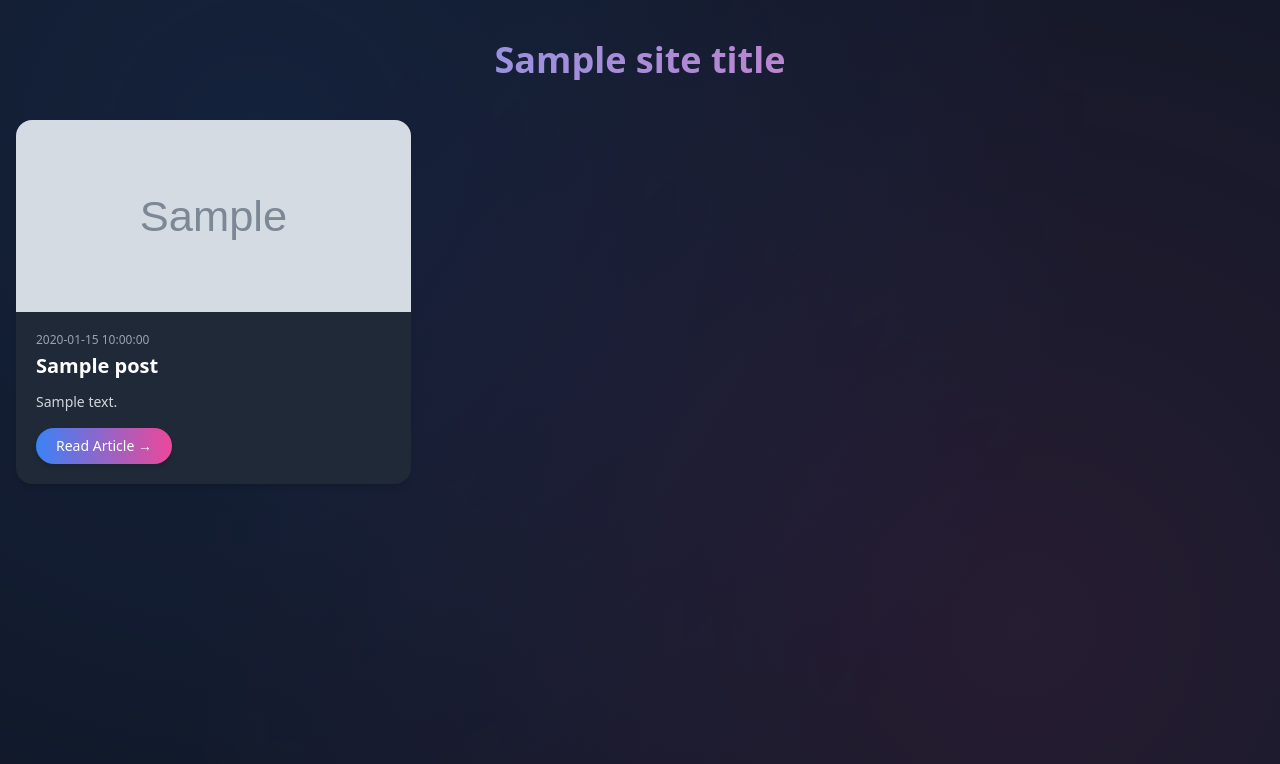
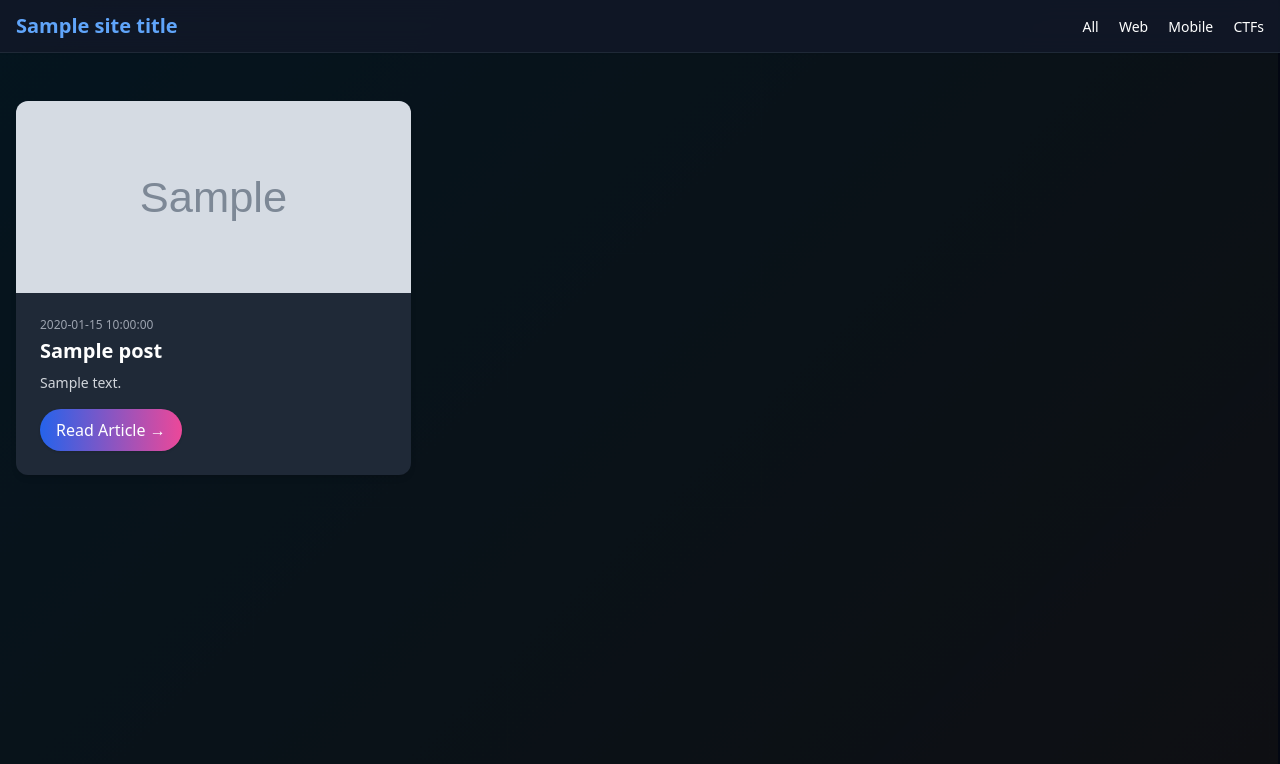
Before and after one commit to onurcangnc/medium_feed_site, a Python web app: template templates/index.html.j2 in a window 1280 px wide. Shown: the top 764 px of the page. Run offline with Jinja, Linux system fonts and the light colour scheme; the template is opened without the code that fills it: most values are stand-ins (such as "Sample title", 1, 10 or a date in 2020); grey boxes marked "Sample" are stand-in pictures; some libraries are stand-ins or nearby versions.

Commit message:
additional tests added.6

```diff
--- a/templates/index.html.j2
+++ b/templates/index.html.j2
@@ -50,40 +50,47 @@
         left: 0;
         width: 100%;
         height: 100%;
-        background: radial-gradient(circle at 20% 20%, rgba(59, 130, 246, 0.1), transparent 70%),
-                    radial-gradient(circle at 80% 80%, rgba(236, 72, 153, 0.1), transparent 70%);
+        background: linear-gradient(135deg, rgba(34,193,195,0.08), rgba(253,187,45,0.05));
         z-index: -1;
-        animation: bgfloat 20s ease-in-out infinite;
+        animation: bgparallax 30s ease-in-out infinite alternate;
       }
 
-      @keyframes bgfloat {
-        0%, 100% { transform: translateY(0); }
-        50% { transform: translateY(-20px); }
+      @keyframes bgparallax {
+        0% { transform: translate(0, 0); }
+        100% { transform: translate(-20px, -20px); }
       }
     </style>
   </head>
-  <body class="bg-gray-900 text-white font-sans leading-relaxed">
-    <div class="max-w-7xl mx-auto px-4 py-10">
-      <h1 class="text-4xl font-bold mb-10 text-center bg-clip-text text-transparent bg-gradient-to-r from-blue-400 to-pink-400">
-        {{ site_title }}
-      </h1>
+  <body class="bg-gray-950 text-white font-sans leading-relaxed">
+    <nav class="sticky top-0 z-50 bg-gray-900 bg-opacity-90 shadow-sm border-b border-gray-800 backdrop-blur-md">
+      <div class="max-w-7xl mx-auto px-4 py-3 flex justify-between items-center">
+        <h1 class="text-xl font-bold text-blue-400">{{ site_title }}</h1>
+        <div class="space-x-4 hidden sm:block">
+          <a href="#" class="text-sm text-white hover:text-blue-400 transition">All</a>
+          <a href="#" class="text-sm text-white hover:text-blue-400 transition">Web</a>
+          <a href="#" class="text-sm text-white hover:text-blue-400 transition">Mobile</a>
+          <a href="#" class="text-sm text-white hover:text-blue-400 transition">CTFs</a>
+        </div>
+      </div>
+    </nav>
 
+    <div class="max-w-7xl mx-auto px-4 py-12">
       <div class="grid grid-cols-1 sm:grid-cols-2 lg:grid-cols-3 gap-8">
         {% for post in posts %}
-        <div class="bg-gray-800 rounded-2xl shadow-md hover:shadow-2xl transition duration-300 transform hover:-translate-y-1 overflow-hidden relative group" data-sr>
+        <div class="bg-gray-800 rounded-xl overflow-hidden shadow-md hover:shadow-xl transition-transform transform hover:-translate-y-1 group" data-sr>
           {% if post.thumbnail %}
-          <img src="{{ post.thumbnail }}" alt="cover image" class="w-full h-48 object-cover group-hover:scale-105 transition-transform duration-300">
+          <img src="{{ post.thumbnail }}" alt="cover image" class="w-full h-48 object-cover group-hover:scale-105 transition duration-300">
           {% endif %}
-          <div class="p-5">
+          <div class="p-6">
             <div class="text-xs text-gray-400 mb-1">{{ post.published }}</div>
-            <h2 class="text-xl font-semibold text-white mb-3 group-hover:text-blue-300 transition">
+            <h2 class="text-xl font-semibold text-white mb-2 group-hover:text-blue-300 transition">
               {{ post.title }}
             </h2>
-            <p class="text-gray-300 text-sm mb-4">
+            <p class="text-sm text-gray-300 mb-4">
               {{ post.summary | truncate(160, True, "...") }}
             </p>
             <a href="{{ post.link }}" target="_blank" class="inline-block">
-              <button class="px-5 py-2 bg-gradient-to-r from-blue-500 to-pink-500 hover:from-pink-500 hover:to-blue-500 text-white rounded-full text-sm font-medium transition duration-300 shadow-md hover:shadow-xl">
+              <button class="px-4 py-2 bg-gradient-to-r from-blue-600 to-pink-500 hover:from-pink-500 hover:to-blue-600 text-white rounded-full font-medium shadow hover:shadow-lg transition duration-300">
                 Read Article →
               </button>
             </a>
@@ -96,10 +103,9 @@
       <div class="mt-10 text-center space-x-2">
         {% for page_num in range(1, total_pages + 1) %}
           {% if page_num == current_page %}
-            <span class="px-4 py-2 rounded-lg bg-blue-600 text-white font-semibold">{{ page_num }}</span>
+            <span class="px-4 py-2 rounded bg-blue-600 text-white font-semibold">{{ page_num }}</span>
           {% else %}
-            <a href="{% if page_num == 1 %}/index.html{% else %}/page/{{ page_num }}.html{% endif %}"
-              class="px-4 py-2 rounded-lg bg-gray-700 hover:bg-gray-600 font-semibold text-white">
+            <a href="{% if page_num == 1 %}/index.html{% else %}/page/{{ page_num }}.html{% endif %}" class="px-4 py-2 rounded bg-gray-700 hover:bg-gray-600 text-white font-semibold">
               {{ page_num }}
             </a>
           {% endif %}
@@ -110,11 +116,11 @@
 
     <script>
       ScrollReveal().reveal('[data-sr]', {
-        distance: '20px',
+        distance: '30px',
         origin: 'bottom',
         opacity: 0,
-        duration: 700,
-        interval: 100,
+        duration: 800,
+        interval: 120,
         reset: false
       });
     </script>
```
